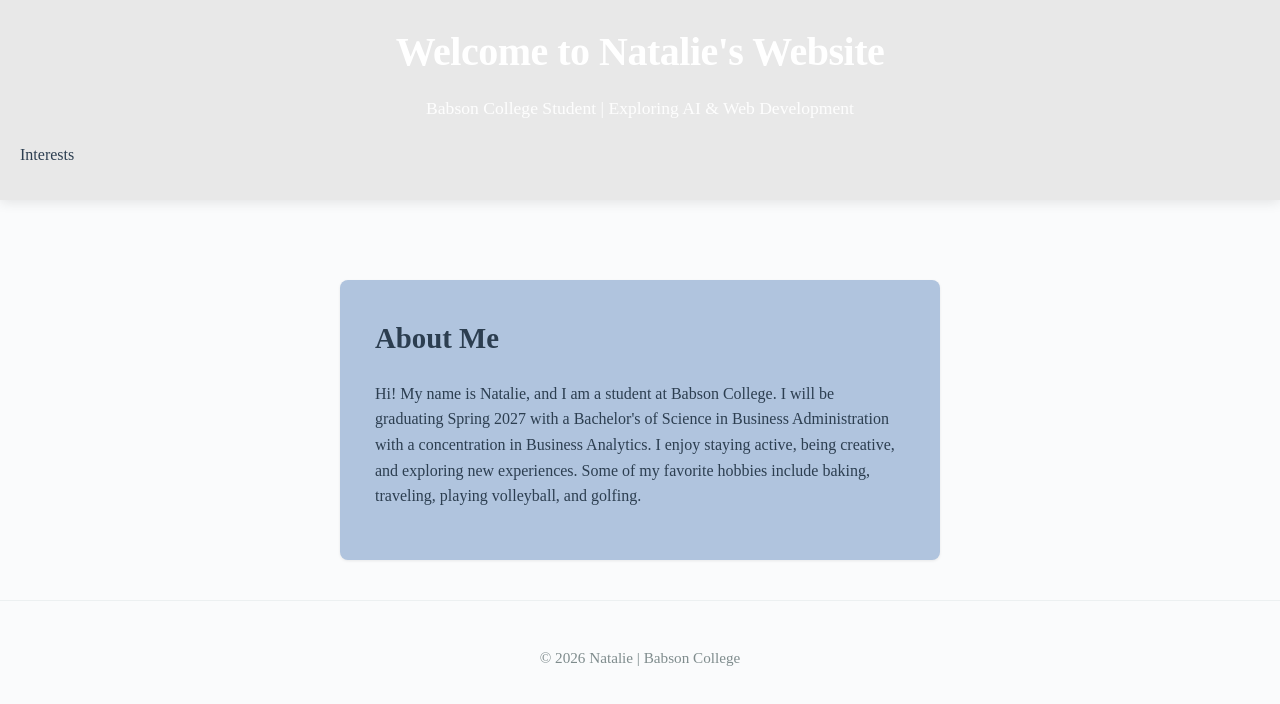
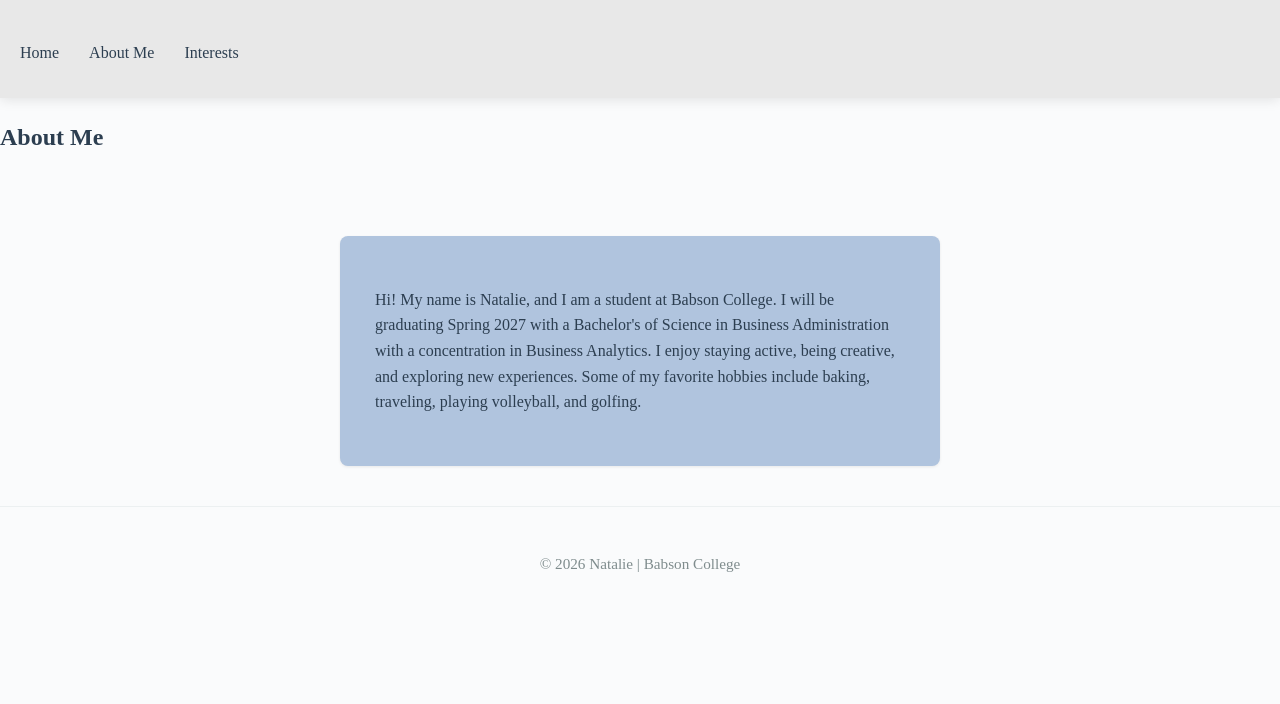
Before and after one commit to nataliemolendyk/nataliemolendyk.github.io, a plain HTML site: page about-me.html in a window 1280 px wide. Drawn offline with Linux system fonts and the light colour scheme.

Commit message:
Added Google font and changed links for header

```diff
--- a/about-me.html
+++ b/about-me.html
@@ -3,28 +3,31 @@
 <head>
   <meta charset="UTF-8">
   <meta name="viewport" content="width=device-width, initial-scale=1.0">
-  <title>Natalie's Personal Website</title>
+  <title>About Me | Natalie's Personal Website</title>
+  <link rel="preconnect" href="https://fonts.googleapis.com">
+  <link href="https://fonts.googleapis.com/css2?family=Gelasio:ital,wght@0,400;0,500;0,600;0,700;1,400&display=swap" rel="stylesheet">
   <link rel="stylesheet" href="css/styles.css">
 </head>
 
 <body>
-  <header>
-    <h1>Welcome to Natalie's Website</h1>
-    <p>Babson College Student | Exploring AI & Web Development</p>
-    <nav>
-      <ul>
-        <li>
-          <a href="interests.html">Interests</a>
-        </li>
-
-      </ul>
-    </nav>
+  <header class="site-header">
+    <div class="header-inner">
+      <nav>
+        <ul>
+          <li><a href="index.html">Home</a></li>
+          <li><a href="about-me.html" class="active">About Me</a></li>
+          <li><a href="interests.html">Interests</a></li>
+        </ul>
+      </nav>
+    </div>
   </header>
 
+  <section class="page-header">
+    <h1>About Me</h1>
+  </section>
 
   <div class="container">
     <section class="about-me">
-      <h2>About Me</h2>
       <p>
         Hi! My name is Natalie, and I am a student at Babson College. I will be graduating Spring 2027 with a Bachelor's of Science in Business Administration with a concentration in Business Analytics.
         I enjoy staying active, being creative, and exploring new experiences.
```
